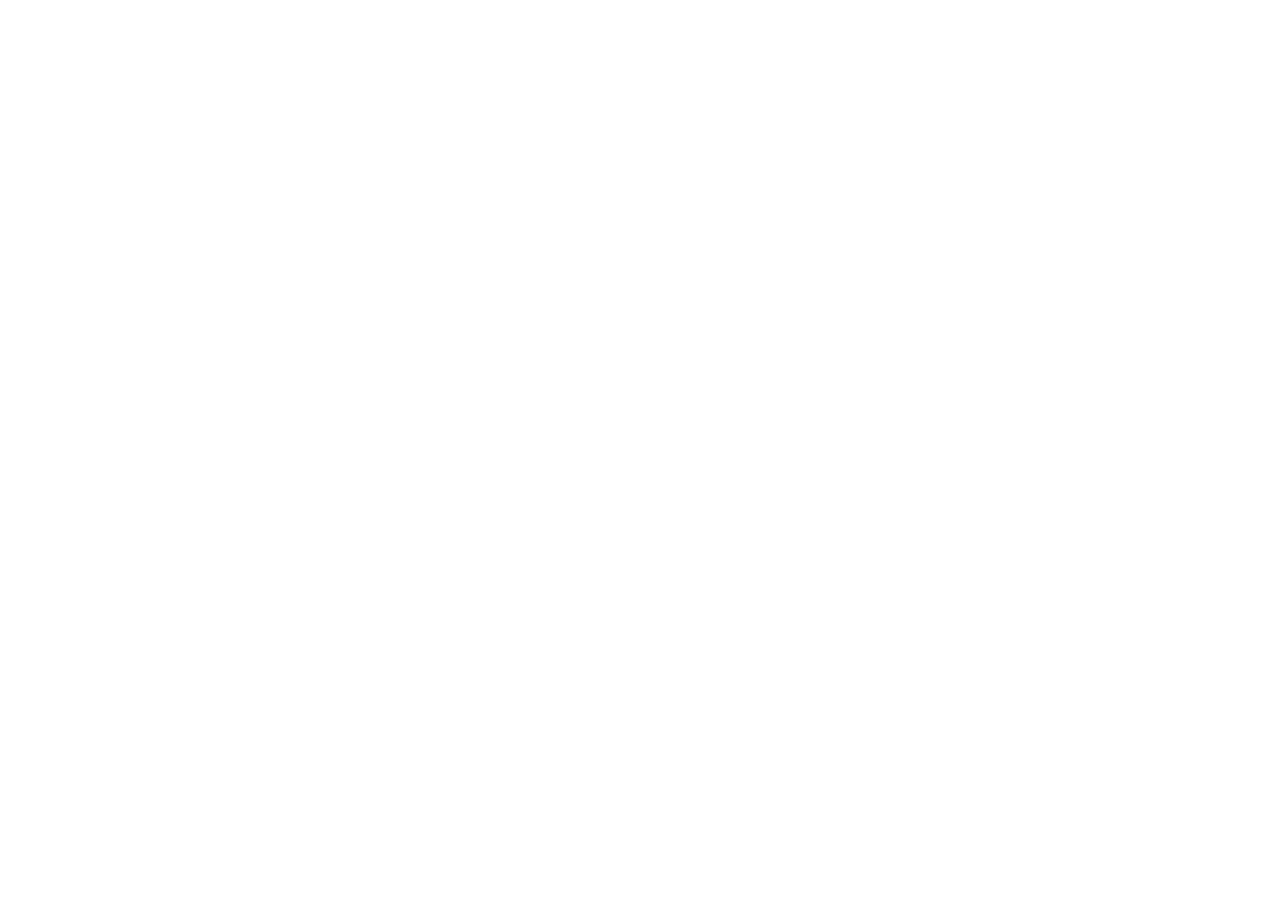
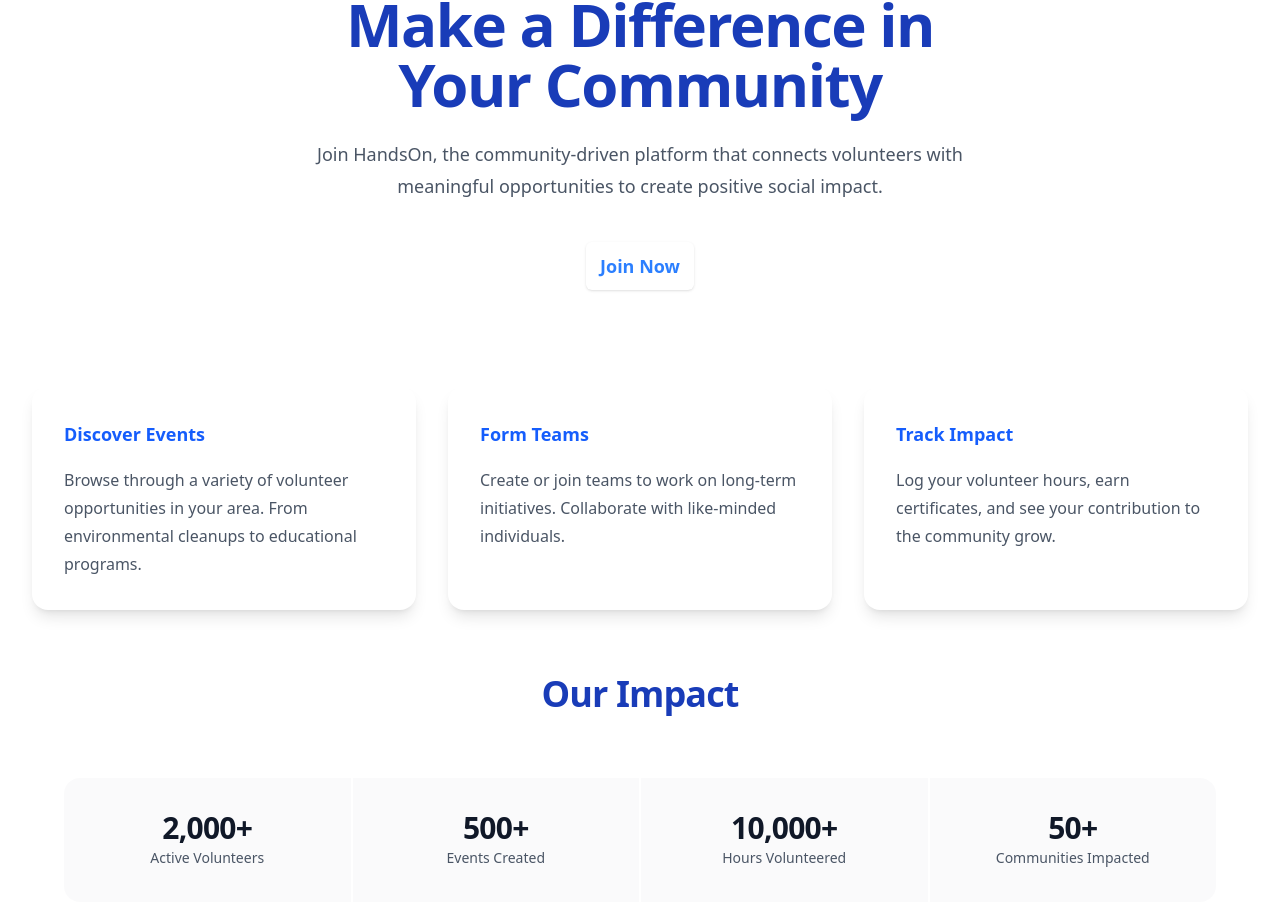
Before and after one commit to Muzadded/hands-on-volunteering-platform, a React (Vite) app in the folder HandsOn_frontend/: page / in a window 1280 px wide. Shown: the part 198-1104 px from the top of the page. Before the commit the page ends 800 px from the top, so only its background shows below. Built offline with nearby package versions, Linux system fonts and the light colour scheme.

Commit message:
HomePage Body

```diff
--- a/HandsOn_frontend/src/Pages/HomePage.jsx
+++ b/HandsOn_frontend/src/Pages/HomePage.jsx
@@ -1,11 +1,16 @@
-import { Link } from 'react-router-dom';
+import React from 'react';
 import NavBar from './components/NavBar';
+import HomeBody from './components/HomeBody';
 
-export default function HomePage() {
+const HomePage = () => {
   return (
-    <>
-       <NavBar />
+    <div className="flex flex-col min-h-screen">
+      <NavBar />
+      <main className="flex-grow">
+        <HomeBody />
+      </main>
+    </div>
+  );
+};
 
-    </>
-  );
-}
+export default HomePage;
--- /dev/null
+++ b/HandsOn_frontend/src/Pages/components/HomeBody.jsx
@@ -0,0 +1,89 @@
+import { Link } from 'react-router-dom';
+
+export default function HomeBody() {
+  return (
+    <div className="relative isolate">
+      <div className="mx-auto max-w-7xl px-6 py-24 sm:py-32 lg:px-8">
+        <div className="mx-auto max-w-2xl text-center">
+          <h1 className="text-4xl font-bold tracking-tight text-blue-800 sm:text-6xl">
+            Make a Difference in Your Community
+          </h1>
+          <p className="mt-6 text-lg leading-8 text-gray-600">
+            Join HandsOn, the community-driven platform that connects volunteers with meaningful opportunities to create positive social impact.
+          </p>
+          <div className="mt-10 flex items-center justify-center gap-x-6">
+            <Link
+              to="/events"
+              className="rounded-md bg-primary-600 px-3.5 py-2.5 text-lg font-semibold text-black text-blue-500 shadow-sm hover:bg-primary-500 focus-visible:outline focus-visible:outline-2 focus-visible:outline-offset-2 focus-visible:outline-primary-600"
+            >
+              Join Now
+            </Link>
+          </div>
+        </div>
+
+        <div className="mx-auto mt-16 max-w-7xl sm:mt-20 lg:mt-24">
+          <div className="grid grid-cols-1 gap-8 sm:grid-cols-2 lg:grid-cols-3">
+            {/* Feature 1 */}
+            <div className="relative rounded-2xl bg-white p-8 shadow-lg">
+              <h3 className="text-lg font-semibold leading-8 text-blue-600">
+                Discover Events
+              </h3>
+              <p className="mt-4 text-base leading-7 text-gray-600">
+                Browse through a variety of volunteer opportunities in your area. From environmental cleanups to educational programs.
+              </p>
+            </div>
+
+            {/* Feature 2 */}
+            <div className="relative rounded-2xl bg-white p-8 shadow-lg">
+              <h3 className="text-lg font-semibold leading-8 text-blue-600">
+                Form Teams
+              </h3>
+              <p className="mt-4 text-base leading-7 text-gray-600">
+                Create or join teams to work on long-term initiatives. Collaborate with like-minded individuals.
+              </p>
+            </div>
+
+            {/* Feature 3 */}
+            <div className="relative rounded-2xl bg-white p-8 shadow-lg">
+              <h3 className="text-lg font-semibold leading-8 text-blue-600">
+                Track Impact
+              </h3>
+              <p className="mt-4 text-base leading-7 text-gray-600">
+                Log your volunteer hours, earn certificates, and see your contribution to the community grow.
+              </p>
+            </div>
+          </div>
+        </div>
+
+        {/* Stats Section */}
+        <div className="mx-auto mt-16 max-w-7xl px-6 lg:px-8">
+          <div className="mx-auto max-w-2xl lg:max-w-none">
+            <div className="text-center">
+              <h2 className="text-3xl font-bold tracking-tight text-blue-800 sm:text-4xl">
+                Our Impact
+              </h2>
+            </div>
+            <dl className="mt-16 grid grid-cols-1 gap-0.5 overflow-hidden rounded-2xl text-center sm:grid-cols-2 lg:grid-cols-4">
+              <div className="flex flex-col bg-gray-400/5 p-8">
+                <dt className="text-sm leading-6 text-gray-600">Active Volunteers</dt>
+                <dd className="order-first text-3xl font-semibold tracking-tight text-gray-900">2,000+</dd>
+              </div>
+              <div className="flex flex-col bg-gray-400/5 p-8">
+                <dt className="text-sm leading-6 text-gray-600">Events Created</dt>
+                <dd className="order-first text-3xl font-semibold tracking-tight text-gray-900">500+</dd>
+              </div>
+              <div className="flex flex-col bg-gray-400/5 p-8">
+                <dt className="text-sm leading-6 text-gray-600">Hours Volunteered</dt>
+                <dd className="order-first text-3xl font-semibold tracking-tight text-gray-900">10,000+</dd>
+              </div>
+              <div className="flex flex-col bg-gray-400/5 p-8">
+                <dt className="text-sm leading-6 text-gray-600">Communities Impacted</dt>
+                <dd className="order-first text-3xl font-semibold tracking-tight text-gray-900">50+</dd>
+              </div>
+            </dl>
+          </div>
+        </div>
+      </div>
+    </div>
+  );
+}
--- a/HandsOn_frontend/src/Pages/components/NavBar.jsx
+++ b/HandsOn_frontend/src/Pages/components/NavBar.jsx
@@ -1,33 +1,54 @@
 export default function NavBar() {
   return (
-        <html data-theme="emerald">
     <div className="navbar bg-base-100 shadow-sm">
       <div className="navbar-start">
         <div className="dropdown">
           <div tabIndex={0} role="button" className="btn btn-ghost lg:hidden">
-        <svg xmlns="http://www.w3.org/2000/svg" className="h-5 w-5" fill="none" viewBox="0 0 24 24" stroke="currentColor"> <path strokeLinecap="round" strokeLinejoin="round" strokeWidth="2" d="M4 6h16M4 12h8m-8 6h16" /> </svg>
+            <svg
+              xmlns="http://www.w3.org/2000/svg"
+              className="h-5 w-5"
+              fill="none"
+              viewBox="0 0 24 24"
+              stroke="currentColor"
+            >
+              {" "}
+              <path
+                strokeLinecap="round"
+                strokeLinejoin="round"
+                strokeWidth="2"
+                d="M4 6h16M4 12h8m-8 6h16"
+              />{" "}
+            </svg>
           </div>
           <ul
             tabIndex={0}
-        className="menu menu-sm dropdown-content bg-base-100 rounded-box z-1 mt-3 w-52 p-2 shadow">
-        <li><a>Item 1</a></li>
+            className="menu menu-sm dropdown-content bg-base-100 rounded-box z-1 mt-3 w-52 p-2 shadow"
+          >
+            <li>
+              <a>Item 1</a>
+            </li>
             <li>
               <a>Parent</a>
               <ul className="p-2">
-            <li><a>Submenu 1</a></li>
-            <li><a>Submenu 2</a></li>
+                <li>
+                  <a>Submenu 1</a>
+                </li>
+                <li>
+                  <a>Submenu 2</a>
+                </li>
               </ul>
             </li>
-        <li><a>Item 3</a></li>
+            <li>
+              <a>Item 3</a>
+            </li>
           </ul>
         </div>
-    <h1 className="text-3xl font-bold ml-10 text-blue-500">HandsOn</h1>
+        <h1 className="text-3xl font-bold ml-40 text-blue-800">HandsOn</h1>
       </div>
       <div className="navbar-end ">
-  <button className="btn btn-secondary mr-2">Login</button>
-  <button className="btn btn-secondary mr-10">Register</button>
+        <button className="btn btn-info mr-2">Login</button>
+        <button className="btn btn-primary mr-40">Register</button>
       </div>
     </div>
-</html>
-    )
+  );
 }
```
Lines whose indentation alone changed are shown as unchanged.
